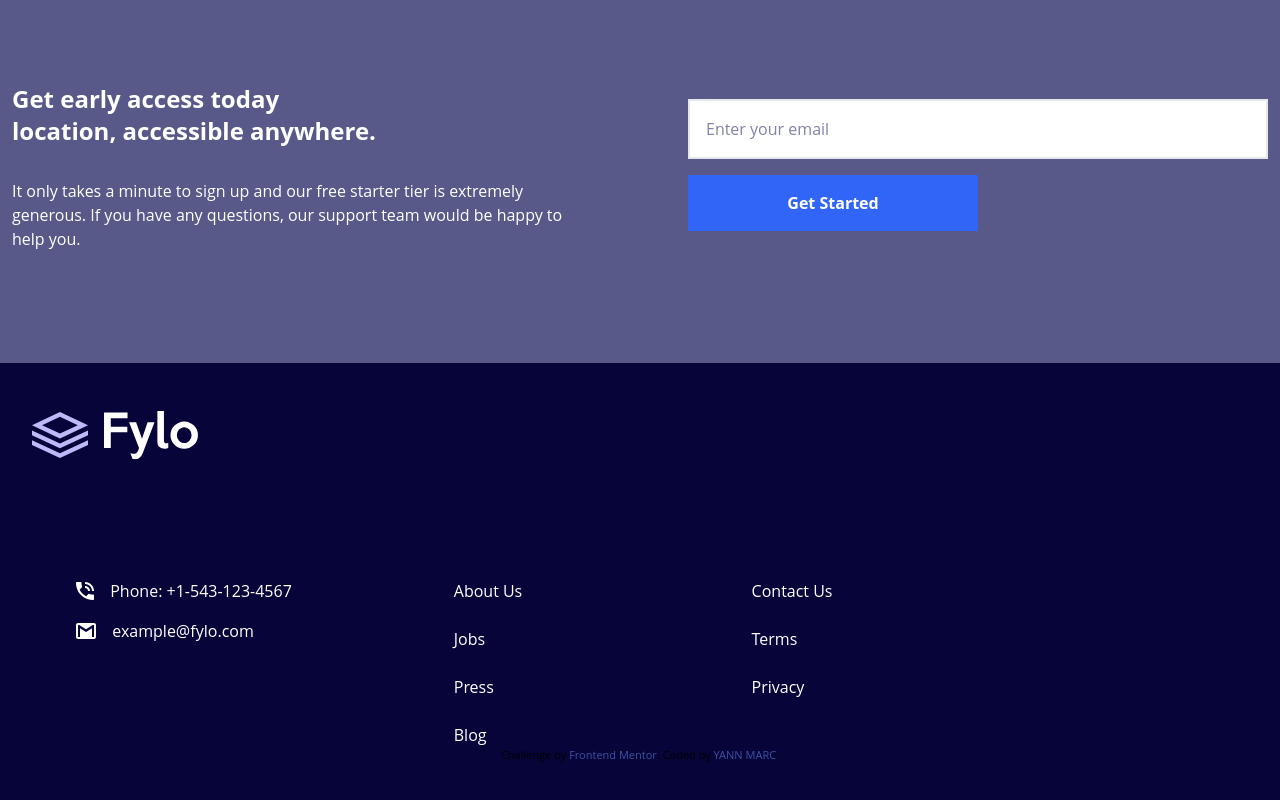
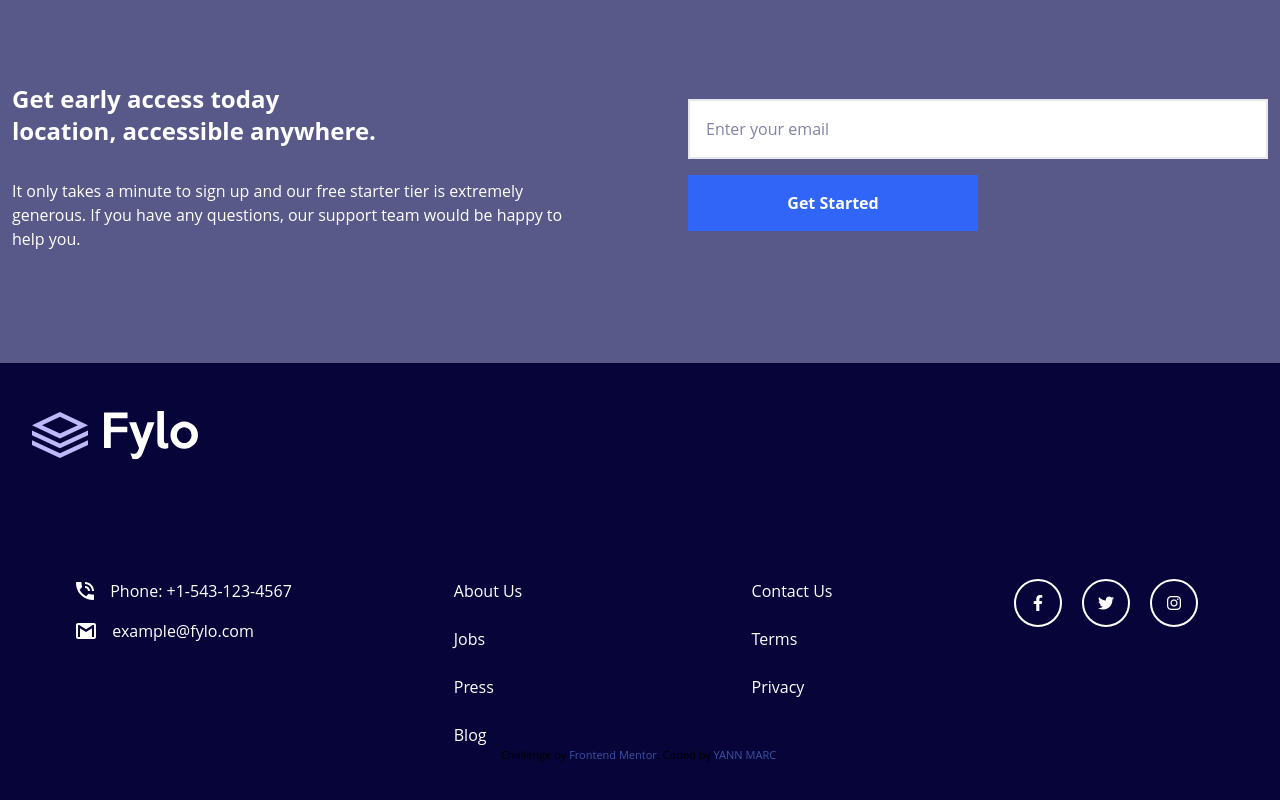
Before and after one commit to yannmarc/tailwind-project-practice, a website: page index.html in a window 1280 px wide. Shown: the part 1689-2489 px from the top of the page. Drawn offline with Linux system fonts and the light colour scheme.

Commit message:
commit to update styling

```diff
--- a/index.html
+++ b/index.html
@@ -6,6 +6,7 @@
 
   <link rel="icon" type="image/png" sizes="32x32" href="./images/favicon-32x32.png">
   <link rel="stylesheet" href="./public/css/main.css">
+  <link rel="stylesheet" href="https://cdnjs.cloudflare.com/ajax/libs/font-awesome/6.0.0/css/all.min.css">
   <title>Frontend Mentor | Fylo landing page with two column layout</title>
 
   <!-- Feel free to remove these styles or customise in your own stylesheet 👍 -->
@@ -183,6 +184,12 @@
           <li><a href="#" class="foot-link">Privacy</a></li>
         </ul>
 
+        <ul class="flex">
+          <li class="social-icon padd foot-link flex justify-center items-center"><a href="" class=""><i class="fa-brands fa-facebook-f"></i></a></li>
+          <li class="social-icon padd foot-link flex justify-center items-center"><a href=""><i class="fa-brands fa-twitter"></i></a></li>
+          <li class="social-icon padd foot-link flex justify-center items-center"><a href=""><i class="fa-brands fa-instagram"></i></a></li>
+        </ul>
+
 
     </div>
     <p class="attribution">
--- a/main.css
+++ b/main.css
@@ -61,6 +61,15 @@
         @apply font-normal;
 
     }
+
+    .social-icon {
+        @apply ml-5 h-12 w-12 text-center;
+
+
+    }
+    .padd {
+        @apply p-2 rounded-full border-2 border-white;
+    }
 }
 
 
```
Also changed, not shown: public/css/main.css.
